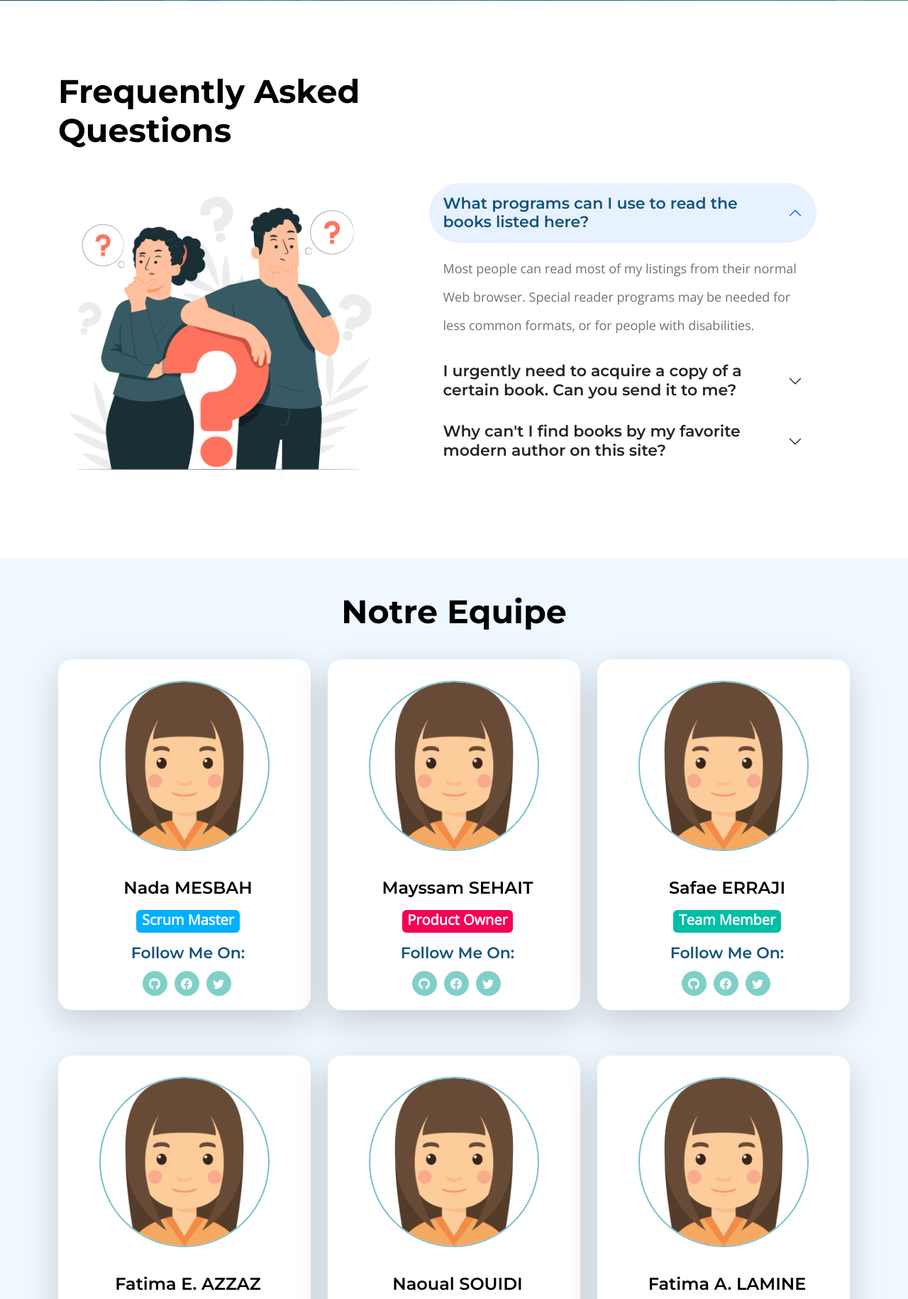
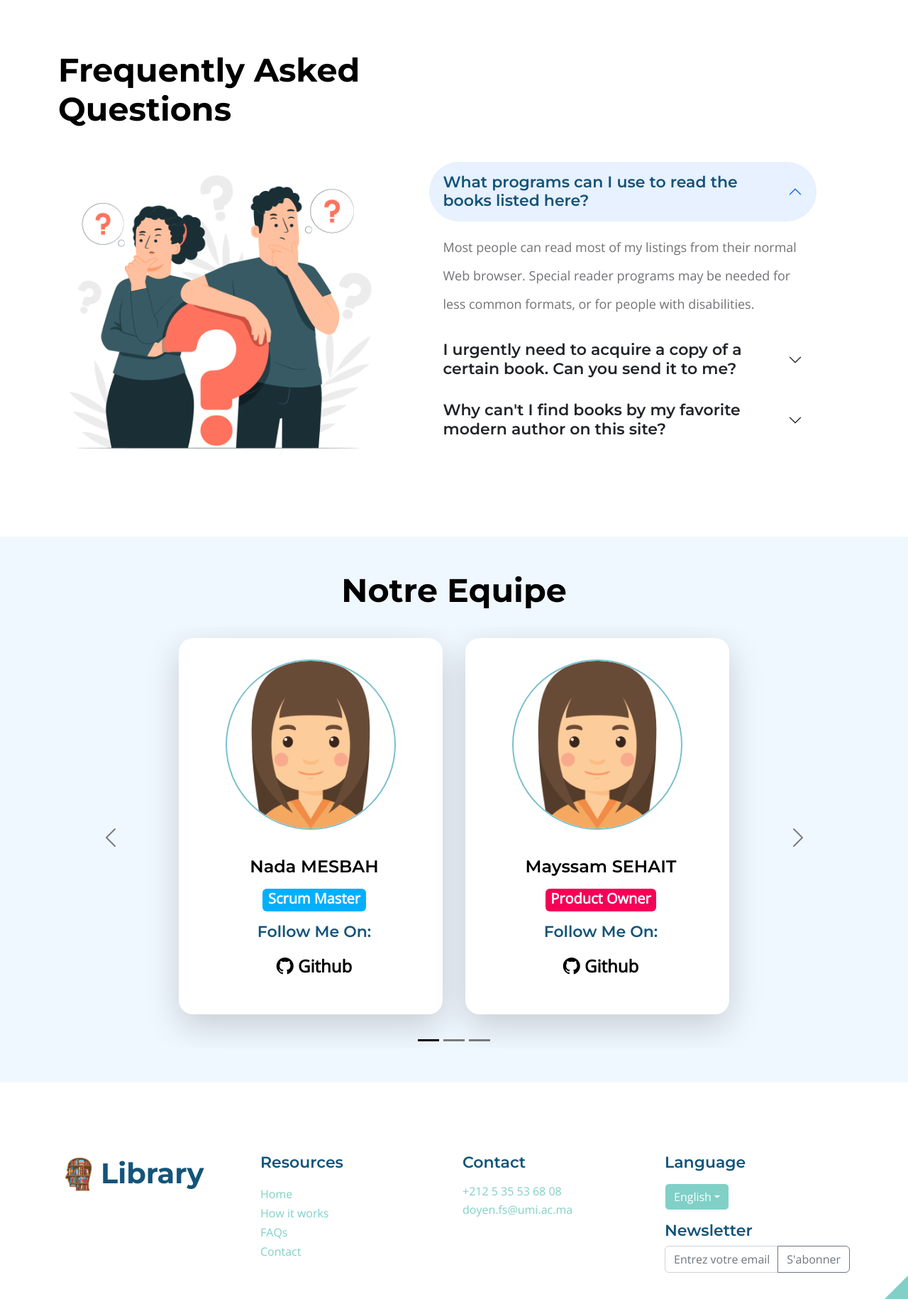
Before and after one commit to NadaMesbah/Library-Management-Project, a Django app: page / in a window 1280 px wide. Shown: the part 2521-4351 px from the top of the page at 71% size. Run offline with Django 5.2, Linux system fonts and the light colour scheme; data comes from the database, SQL or seed files in the repository; both versions use the stored data as it was after the commit; some libraries are stand-ins or nearby versions.

Commit message:
some bug fixes

```diff
--- a/ouvrages/templates/ouvrages/index.html
+++ b/ouvrages/templates/ouvrages/index.html
@@ -139,16 +139,22 @@
         <h3 class="mb-4 ps-5 pb-2 ms-lg-5 mt-2">Ouvrages Recommandés</h3>
     </div>
     <div class="container">
-        <div class="row">
+        <div id="recomCarousel" class="carousel carousel-dark slide" data-bs-ride="carousel" data-bs-touch="false">
+            <div class="carousel-indicators m-auto">
+                <button type="button" data-bs-target="#recomCarousel" data-bs-slide-to="0" class="active" aria-current="true" aria-label="Slide 1"></button>
+                <button type="button" data-bs-target="#recomCarousel" data-bs-slide-to="1" aria-label="Slide 2"></button>
+            </div>
+            <div class="carousel-inner">
                 {% for ouvrage in recommanded_ouvrages %}
-            <div class="col-lg-6 col-md-6 col-12 mt-3 mb-4 mb-lg-4">
+                <div class="carousel-item {% if forloop.first %}active{% endif %}">
+                    <div class="col-lg-6 col-md-6 col-12 mt-3 mb-4 mb-lg-4 mx-auto">
                         <div class="custom-block bg-white shadow-lg">
                             <a href="{% url 'ouvrages:ouvrage' ouvrage.id%}">
                                 <div class="d-flex">
                                     <div class="w-100">
                                         <div class="d-flex flex-row justify-content-lg-between">
                                             <h5 class="mb-2">{{ouvrage.titre}}</h5>
-                                    <span class="badge bg-education aligh-self-end" style="height: 1.3rem;">Recommanded</span>
+                                            <span class="badge bg-education align-self-end" style="height: 1.3rem;">Recommended</span>
                                         </div>
                                         <p class="mb-2 fst-italic" style="font-weight: bold;">
                                             {% if ouvrage.auteurs.all.count == 1 %}
@@ -160,31 +166,43 @@
                                                 {% for auteur in ouvrage.auteurs.all %}
                                                     {{ auteur }}
                                                     {% if not forloop.last %}
-                                                &amp; <!-- Separator -->
+                                                        &amp;
                                                     {% endif %}
                                                 {% endfor %}
                                             {% endif %}
                                         </p>
                                         <p class="mb-0">
-                                        <span style="font-weight: bold;">{{ouvrage.vote_ratio}}%</span> Postitive
+                                            <span style="font-weight: bold;">{{ouvrage.vote_ratio}}%</span> Positive
                                             Feedback ({{ouvrage.vote_total}} vote{{ ouvrage.vote_total|pluralize:"s" }})
                                         </p>
                                         <h6 class="mt-2 text-black-50 mb-2">Description:</h6>
                                         <p class="mt-2">{{ouvrage.description|slice:"150"}}</p>
                                     </div>
                                 </div>
-                        <img src="{{ ouvrage.featured_image.url }}" class="custom-block-image img-fluid mt-lg-0 mt-0" alt="">
-                        {%for categorie in ouvrage.categories.all%}
-                        {% comment %} <span class="badge bg-design me-1">{{categorie}}</span> {% endcomment %}
-                            <span class="tag bg-design me-1 mt-lg-3">{{categorie}}</span>
-                        {%endfor%}
+                                <img src="{{ ouvrage.featured_image.url }}" class="custom-block-image img-fluid mt-lg-0 mt-3" alt="">
+                                <div class="mt-3">
+                                    {% for categorie in ouvrage.categories.all %}
+                                        <span class="tag bg-design me-1">{{categorie}}</span>
+                                    {% endfor %}
+                                </div>
                             </a>
                         </div>
                     </div>
-            {%endfor%}
+                </div>
+                {% endfor %}
+            </div>
+            <button class="carousel-control-prev" type="button" data-bs-target="#recomCarousel" data-bs-slide="prev">
+                <span class="carousel-control-prev-icon" aria-hidden="true"></span>
+                <span class="visually-hidden">Previous</span>
+            </button>
+            <button class="carousel-control-next" type="button" data-bs-target="#recomCarousel" data-bs-slide="next">
+                <span class="carousel-control-next-icon" aria-hidden="true"></span>
+                <span class="visually-hidden">Next</span>
+            </button>
         </div>
     </div>
 </section>
+
 
 <section class="timeline-section section-padding" style="background-image: url('{% static 'images/bib.png' %}')" id="section_3">
     <div class="section-overlay"></div>
@@ -322,7 +340,16 @@
             <div class="col-lg-12 col-12 m-auto">
                 <h2 class="mb-4 text-center">Notre Equipe</h2>
             </div>
-            <div class="col-lg-4 col-12 mt-3 mx-auto">
+            <div id="teamCarousel" class="carousel carousel-dark slide" data-bs-ride="carousel" data-bs-touch="false">
+                <div class="carousel-indicators m-auto">
+                    <button type="button" data-bs-target="#teamCarousel" data-bs-slide-to="0" class="active" aria-current="true" aria-label="Slide 1"></button>
+                    <button type="button" data-bs-target="#teamCarousel" data-bs-slide-to="1" aria-label="Slide 2"></button>
+                    <button type="button" data-bs-target="#teamCarousel" data-bs-slide-to="2" aria-label="Slide 3"></button>
+                </div>
+               <div class="carousel-inner">
+                <div class="carousel-item active">
+                <div class="d-flex flex-row justify-content-center align-content-lg-center">
+                <div class="col-lg-4 col-12 mt-3 mx-3">
                     <div class="custom-block custom-block-topics-listing bg-white shadow-lg mb-5">
                         <div class="d-flex flex-column justify-content-center align-items-center">
 
@@ -335,28 +362,24 @@
 
                                         <span class="mb-2 badge bg-design" style="width: auto; height: 2rem;"><p class="w-100 text-white fw-semibold">Scrum Master</p></span>
 
-                                    <h6 class="mb-2 p-2">Follow Me On:</h6>
+                                        <h6 class="mb-2 p-2">Follow Me On: </h6>
+
+                                        <a href="https://github.com/NadaMesbah" class="social-icon-item bi-github" style="font-size: 1.5em; color:black; font-weight:600;"> Github </a>
                                     </div>
-                                <div class="social-share ms-3">
+                                    {% comment %} <div class="social-share ms-3">
                                         <ul class="social-icon d-flex justify-content-center align-items-center m-0 p-0">
                                             <li class="social-icon-item">
-                                            <a href="#" class="social-icon-link bi-github"></a>
-                                        </li>
-                                        <li class="social-icon-item">
-                                            <a href="#" class="social-icon-link bi-facebook"></a>
-                                        </li>
-                                        <li class="social-icon-item">
-                                            <a href="#" class="social-icon-link bi-twitter"></a>
+                                                <a href="https://github.com/NadaMesbah" class="social-icon-link bi-github"></a>
                                             </li>
                                         </ul>
-                                </div>
+                                    </div>    {% endcomment %}
                                 </div>
                             </div>
                         </div>
                     </div>
                 </div>
 
-            <div class="col-lg-4 col-12 mt-3 mx-auto">
+                <div class="col-lg-4 col-12 mt-3 mx-3">
                     <div class="custom-block custom-block-topics-listing bg-white shadow-lg mb-5">
                         <div class="d-flex flex-column justify-content-center align-items-center">
 
@@ -370,19 +393,8 @@
                                         <span class="mb-2 badge bg-advertising" style="width: auto; height: 2rem;"><p class="w-100 text-white fw-semibold">Product Owner</p></span>
 
                                         <h6 class="mb-2 p-2">Follow Me On:</h6>
-                                </div>
-                                <div class="social-share ms-3">
-                                    <ul class="social-icon d-flex justify-content-center align-items-center m-0 p-0">
-                                        <li class="social-icon-item">
-                                            <a href="#" class="social-icon-link bi-github"></a>
-                                        </li>
-                                        <li class="social-icon-item">
-                                            <a href="#" class="social-icon-link bi-facebook"></a>
-                                        </li>
-                                        <li class="social-icon-item">
-                                            <a href="#" class="social-icon-link bi-twitter"></a>
-                                        </li>
-                                    </ul>
+
+                                        <a href="https://github.com/MayssamSe" class="social-icon-item bi-github" style="font-size: 1.5em; color:black; font-weight:600;"> Github </a>
                                     </div>
                                 </div>
 
@@ -390,8 +402,12 @@
                         </div>
                     </div>
                 </div>
+                </div>
+            </div>
 
-            <div class="col-lg-4 col-12 mt-3 mx-auto">
+            <div class="carousel-item">
+                <div class="d-flex flex-row justify-content-center align-content-lg-center">
+                <div class="col-lg-4 col-12 mt-3 mx-3">
                     <div class="custom-block custom-block-topics-listing bg-white shadow-lg mb-5">
                         <div class="d-flex flex-column justify-content-center align-items-center">
 
@@ -405,19 +421,7 @@
                                         <span class="mb-2 badge bg-education" style="width: auto; height: 2rem;"><p class="w-100 text-white fw-semibold">Team Member</p></span>
 
                                         <h6 class="mb-2 p-2">Follow Me On:</h6>
-                                </div>
-                                <div class="social-share ms-3">
-                                    <ul class="social-icon d-flex justify-content-center align-items-center m-0 p-0">
-                                        <li class="social-icon-item">
-                                            <a href="#" class="social-icon-link bi-github"></a>
-                                        </li>
-                                        <li class="social-icon-item">
-                                            <a href="#" class="social-icon-link bi-facebook"></a>
-                                        </li>
-                                        <li class="social-icon-item">
-                                            <a href="#" class="social-icon-link bi-twitter"></a>
-                                        </li>
-                                    </ul>
+                                        <a href="https://github.com/Safae26" class="social-icon-item bi-github" style="font-size: 1.5em; color:black; font-weight:600;"> Github </a>
                                     </div>
                                 </div>
 
@@ -426,7 +430,7 @@
                     </div>
                 </div>
 
-            <div class="col-lg-4 col-12 mt-3 mx-auto">
+                <div class="col-lg-4 col-12 mt-3 mx-3">
                     <div class="custom-block custom-block-topics-listing bg-white shadow-lg mb-5">
                         <div class="d-flex flex-column justify-content-center align-items-center">
 
@@ -440,19 +444,9 @@
                                         <span class="mb-2 badge bg-education" style="width: auto; height: 2rem;"><p class="w-100 text-white fw-semibold">Team Member</p></span>
 
                                         <h6 class="mb-2 p-2">Follow Me On:</h6>
-                                </div>
-                                <div class="social-share ms-3">
-                                    <ul class="social-icon d-flex justify-content-center align-items-center m-0 p-0">
-                                        <li class="social-icon-item">
-                                            <a href="#" class="social-icon-link bi-github"></a>
-                                        </li>
-                                        <li class="social-icon-item">
-                                            <a href="#" class="social-icon-link bi-facebook"></a>
-                                        </li>
-                                        <li class="social-icon-item">
-                                            <a href="#" class="social-icon-link bi-twitter"></a>
-                                        </li>
-                                    </ul>
+
+                                        <a href="https://github.com/fatimaezzahraazzaz" class="social-icon-item bi-github" style="font-size: 1.5em; color:black; font-weight:600;"> Github </a>
+
                                     </div>
                                 </div>
 
@@ -460,8 +454,12 @@
                         </div>
                     </div>
                 </div>
+                </div>
+            </div>
 
-            <div class="col-lg-4 col-12 mt-3 mx-auto">
+            <div class="carousel-item">
+                <div class="d-flex flex-row justify-content-center align-content-lg-center">
+                <div class="col-lg-4 col-12 mt-3 mx-3">
                     <div class="custom-block custom-block-topics-listing bg-white shadow-lg mb-5">
                         <div class="d-flex flex-column justify-content-center align-items-center">
 
@@ -475,19 +473,8 @@
                                         <span class="mb-2 badge bg-education" style="width: auto; height: 2rem;"><p class="w-100 text-white fw-semibold">Team Member</p></span>
 
                                         <h6 class="mb-2 p-2">Follow Me On:</h6>
-                                </div>
-                                <div class="social-share ms-3">
-                                    <ul class="social-icon d-flex justify-content-center align-items-center m-0 p-0">
-                                        <li class="social-icon-item">
-                                            <a href="#" class="social-icon-link bi-github"></a>
-                                        </li>
-                                        <li class="social-icon-item">
-                                            <a href="#" class="social-icon-link bi-facebook"></a>
-                                        </li>
-                                        <li class="social-icon-item">
-                                            <a href="#" class="social-icon-link bi-twitter"></a>
-                                        </li>
-                                    </ul>
+                                        <a href="https://github.com/naoualsd" class="social-icon-item bi-github" style="font-size: 1.5em; color:black; font-weight:600;"> Github </a>
+
                                     </div>
                                 </div>
 
@@ -496,7 +483,7 @@
                     </div>
                 </div>
 
-            <div class="col-lg-4 col-12 mt-3 mx-auto">
+                <div class="col-lg-4 col-12 mt-3 mx-3">
                     <div class="custom-block custom-block-topics-listing bg-white shadow-lg mb-5">
                         <div class="d-flex flex-column justify-content-center align-items-center">
 
@@ -510,19 +497,9 @@
                                         <span class="mb-2 badge bg-education" style="width: auto; height: 2rem;"><p class="w-100 text-white fw-semibold">Team Member</p></span>
 
                                         <h6 class="mb-2 p-2">Follow Me On:</h6>
-                                </div>
-                                <div class="social-share ms-3">
-                                    <ul class="social-icon d-flex justify-content-center align-items-center m-0 p-0">
-                                        <li class="social-icon-item">
-                                            <a href="#" class="social-icon-link bi-github"></a>
-                                        </li>
-                                        <li class="social-icon-item">
-                                            <a href="#" class="social-icon-link bi-facebook"></a>
-                                        </li>
-                                        <li class="social-icon-item">
-                                            <a href="#" class="social-icon-link bi-twitter"></a>
-                                        </li>
-                                    </ul>
+
+                                        <a href="https://github.com/tima00MA" class="social-icon-item bi-github" style="font-size: 1.5em; color:black; font-weight:600;"> Github </a>
+
                                     </div>
                                 </div>
 
@@ -530,8 +507,18 @@
                         </div>
                     </div>
                 </div>
-
                 </div>
+            </div>
+                <!-- Add more carousel items for additional team members -->
+            </div>
+            <button class="carousel-control-prev" type="button" data-bs-target="#teamCarousel" data-bs-slide="prev">
+                <span class="carousel-control-prev-icon" aria-hidden="true"></span>
+                <span class="visually-hidden">Previous</span>
+            </button>
+            <button class="carousel-control-next" type="button" data-bs-target="#teamCarousel" data-bs-slide="next">
+                <span class="carousel-control-next-icon" aria-hidden="true"></span>
+                <span class="visually-hidden">Next</span>
+            </button>
             </div>
 </section>
 {% comment %} <section class="contact-section section-padding section-bg" id="section_5">
--- a/ouvrages/views.py
+++ b/ouvrages/views.py
@@ -146,35 +146,46 @@ def exemplaire(request, pk):
     context = {'exemplaire': exemplaireObj}
     return render(request, 'ouvrages/single-exemplaire.html', context)
 
+# def createExemplaire(request):
+#     page = 'add'
+#     form = ExemplaireForm()
+#     if request.method == 'POST':
+#         form = ExemplaireForm(request.POST)
+#         if form.is_valid():
+#             quantite = form.cleaned_data['quantite']
+#             ouvrage_instance = form.cleaned_data['ouvrage']
+
+#             exemplaires_data = [
+#                 {'ouvrage': ouvrage_instance,
+#                  'etat': form.cleaned_data['etat'],
+#                  'reserve': form.cleaned_data['reserve'],
+#                  'id': generate_unique_id()}
+#                 for _ in range(quantite)
+#             ]
+
+#             Exemplaire.objects.bulk_create([Exemplaire(**data) for data in exemplaires_data])
+#             return redirect('ouvrages:exemplaires')
+#     context = {'form': form, 'page': page}
+#     return render(request, 'ouvrages/exemplaire_form.html', context)
+
 def createExemplaire(request):
     page = 'add'
     form = ExemplaireForm()
     if request.method == 'POST':
         form = ExemplaireForm(request.POST)
         if form.is_valid():
-            quantite = form.cleaned_data['quantite']
-            ouvrage_instance = form.cleaned_data['ouvrage']
-
-            exemplaires_data = [
-                {'ouvrage': ouvrage_instance,
-                 'etat': form.cleaned_data['etat'],
-                 'reserve': form.cleaned_data['reserve'],
-                 'id': generate_unique_id()}
-                for _ in range(quantite)
-            ]
-
-            Exemplaire.objects.bulk_create([Exemplaire(**data) for data in exemplaires_data])
-            return redirect('ouvrages:exemplaires')
+            form.save()
+            return redirect('ouvrages:exemplaires')  # Adjust this redirect to match your actual URL name
     context = {'form': form, 'page': page}
     return render(request, 'ouvrages/exemplaire_form.html', context)
 
 
-def generate_unique_id():
-    # Generate a unique id
-    while True:
-        potential_id = f"FSM{get_random_string(length=4)}"
-        if not Exemplaire.objects.filter(id=potential_id).exists():
-            return potential_id
+# def generate_unique_id():
+#     # Generate a unique id
+#     while True:
+#         potential_id = f"FSM{get_random_string(length=4)}"
+#         if not Exemplaire.objects.filter(id=potential_id).exists():
+#             return potential_id
 
 def updateExemplaire(request, pk):
     page = 'edit'
```
Also changed, not shown: ouvrages/forms.py (+27 -0 lines), ouvrages/models.py (+15 -0 lines), ouvrages/signals.py (+15 -6 lines), ouvrages/templates/ouvrages/single-ouvrage.html (+4 -4 lines), db.sqlite3, ouvrages/migrations/0015_auto_20240519_1834.py (added), static/images/effective.png (added). Lines whose indentation alone changed are shown as unchanged.
